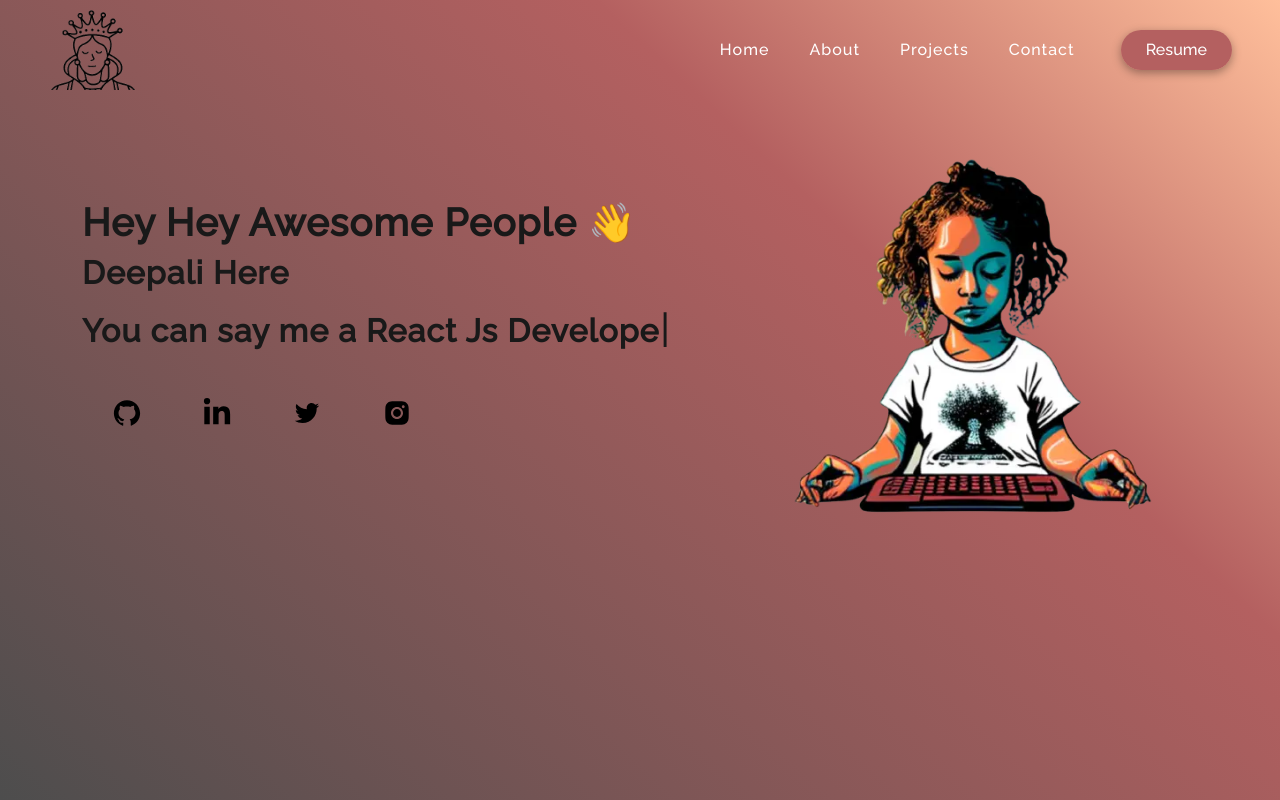
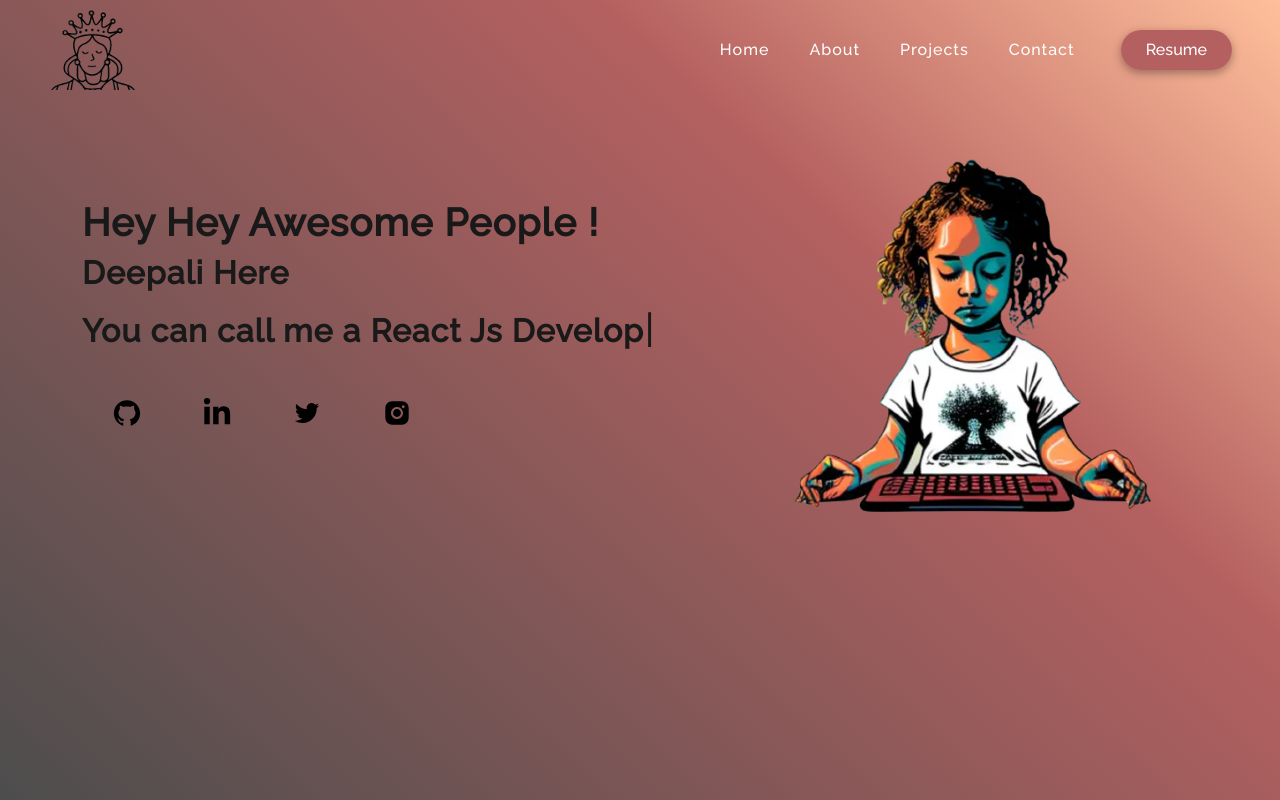
Before and after one commit to deepalii05/Portfolio-deepali, a React (Create React App) app: page / in a window 1280 px wide. Built offline with nearby package versions, Linux system fonts and the light colour scheme; a web font is replaced by a local one.

Commit message:
Add files via upload

```diff
--- a/src/App.css
+++ b/src/App.css
@@ -25,7 +25,7 @@ html {
   width: 100%;
   height: 100%;
   z-index: 999999;
-  background-color: #470843;
+  background-color:  #B46060;
   background-image: url(../src/Assets/bars.svg);
   background-repeat: no-repeat;
   background-position: center;
--- a/src/components/Homepage/Homepage.js
+++ b/src/components/Homepage/Homepage.js
@@ -15,8 +15,8 @@ function Home() {
       <Container>
         <Row>
           <Col md={7}>
-            <h2 className='headtext'>Hey Hey Awesome People <span className='wave'>👋 </span></h2>
-            <h2 className='nametext'>Deepali Here</h2>
+            <h2 className='headtext'>Hey Hey Awesome People <span className='wave'>! </span></h2>
+            <h2 className='nametext'><span className='wave'>Deepali </span>  Here </h2>
             <span></span>
             <Text />
             <button onClick={() => {
--- a/src/components/Homepage/Text.js
+++ b/src/components/Homepage/Text.js
@@ -7,13 +7,16 @@ function Text() {
     <Typewriter
       options={{
         strings: [
-          "You can say me a React Js Developer",
-          "I'm a Flutter Developer too",
-          "I love sketching",
-          "Art fascinates me",
-          "History isnt my cup of tea",
-          "Love to mess up things",
-          "yeah yeah yeah"
+          "You can call me a React Js Developer.",
+          "I'm a Flutter Developer too.",
+          "I love sketching.",
+          "Art fascinates me.",
+          "History isnt my cup of tea.",
+          "Love to mess up things.",
+          "I love to sing but not when someone is listening.",
+          "I love drumroll songs.",
+          "I can make animated pictures, GIFs and a lot things...",
+          "I can’t tell where the journey will end, but I know where to start” – Avicii"
         ],
         autoStart: true,
         loop: true,
```
